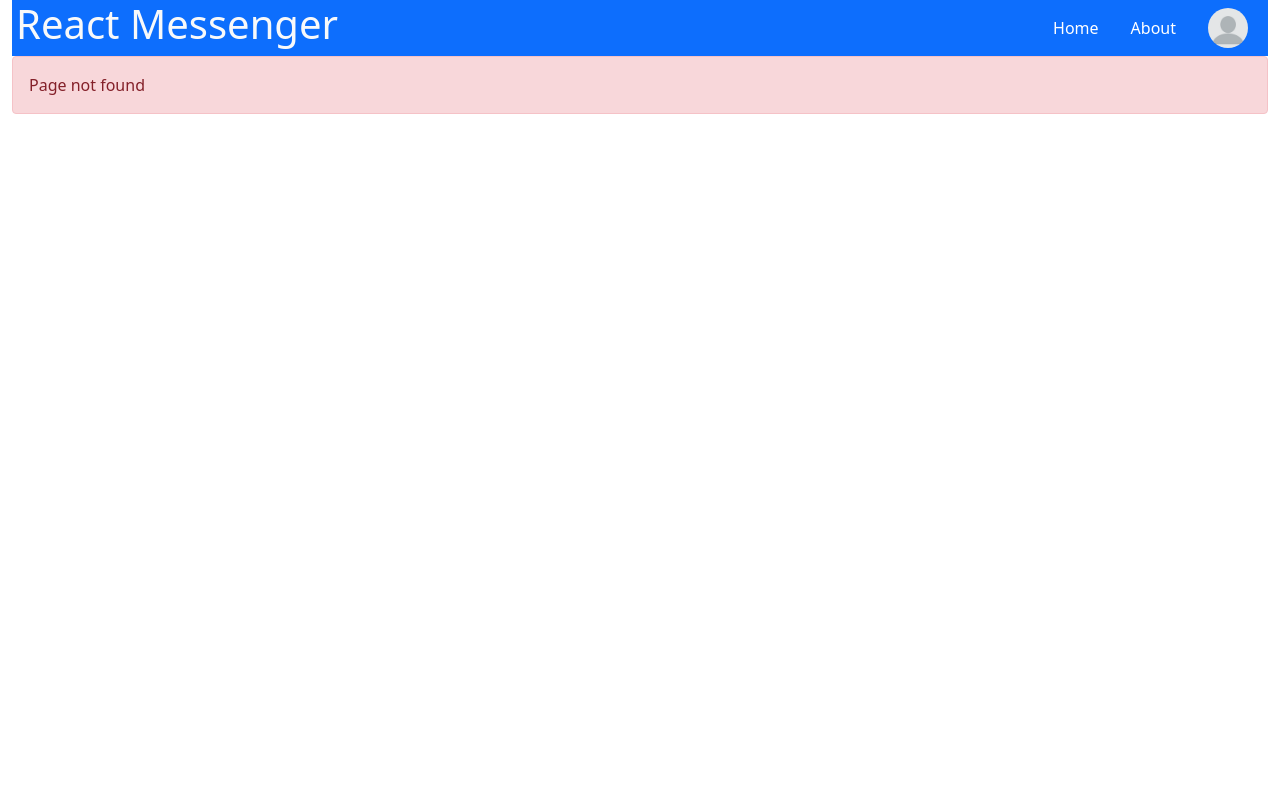
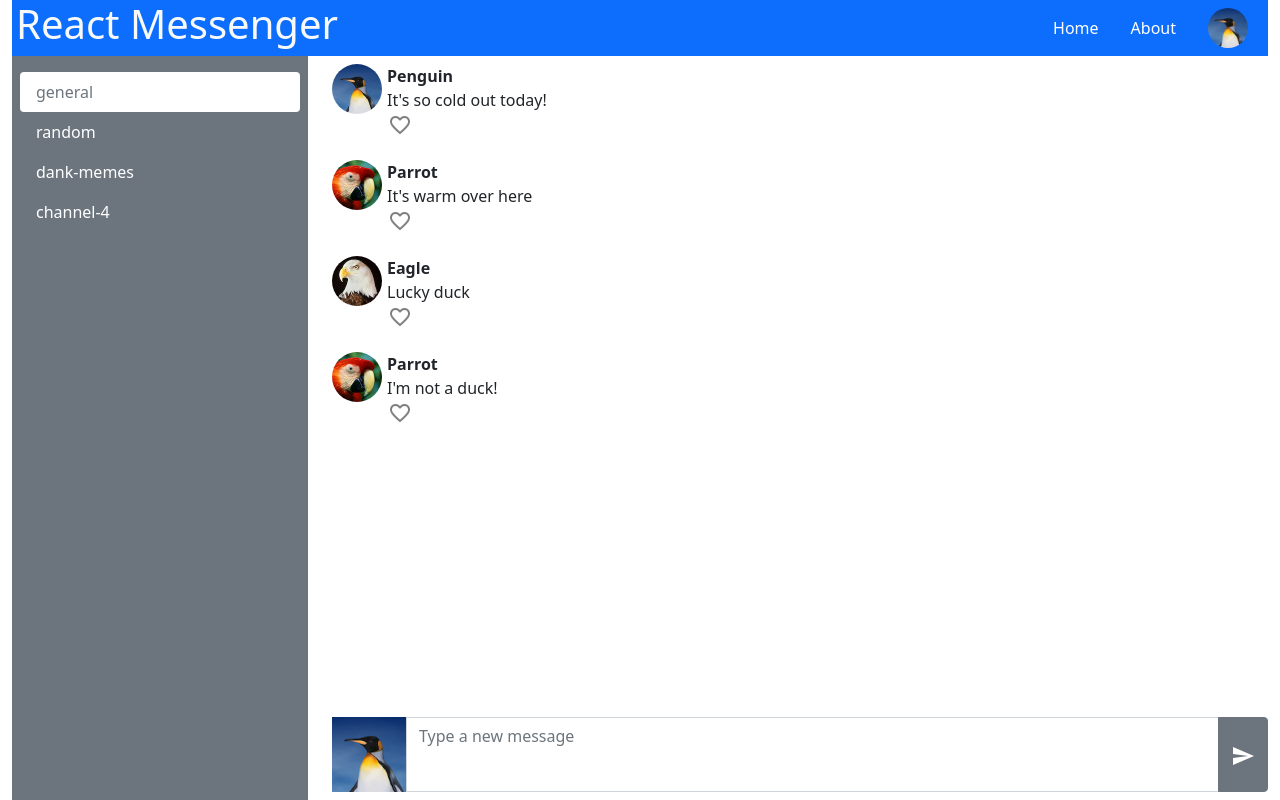
Before and after one commit to harperzhu/demos, a React (Create React App) app in the folder react-chat/: page /chat/general in a window 1280 px wide. Before the commit this address had no page. Built offline with nearby package versions, Linux system fonts and the light colour scheme.

Commit message:
Starter for firebase

```diff
--- a/react-chat/package.json
+++ b/react-chat/package.json
@@ -7,6 +7,7 @@
     "@testing-library/react": "^11.2.7",
     "@testing-library/user-event": "^12.8.3",
     "bootstrap": "^5.1.3",
+    "firebase": "^9.5.0",
     "react": "^17.0.2",
     "react-bootstrap": "^2.0.2",
     "react-dom": "^17.0.2",
--- a/react-chat/src/components/App.js
+++ b/react-chat/src/components/App.js
@@ -1,92 +1,50 @@
-import React, { useState } from 'react';
+import React, { useState, useEffect } from 'react';
+
+import NavBar from './HeaderBar';
+import ChatPage from './ChatPage';
+import SignInPage from './SignInPage';
+import * as Static from './StaticPages';
 
 import { Route, Switch } from 'react-router-dom';
 
-import NavBar from './HeaderBar';
-import ChannelNav from './Channels';
-import { ChatPane } from './Chat';
-import ComposeForm from './ComposeForm';
-import SignInPage from './SignInPage';
-import * as Static from './StaticPages';
-
-import CHAT_LOG from '../data/chat_log.json';
-
 export default function App(props) {
   const [currentUser, setCurrentUser] = useState(null);
-  const [messageArray, setMessageArray] = useState(CHAT_LOG) //store prop as state
 
-  const loginUser = (userName) => {
-    if(!userName){
+  //initial login for debugging
+  useEffect(() => {
+    loginUser(1, 'Penguin');
+  }, [])
+
+  const loginUser = (userId, userName) => {
+    if(!userId){
       console.log("logging out");
       setCurrentUser(null);
     } else {
       console.log("logging in", userName);
-      setCurrentUser(userName);
+      setCurrentUser({uid:userId, userName: userName});
     }
   }
-
-  const addMessage = (msgText, msgUser, msgChannel) => {
-    const newMessageObj = {
-      userName: msgUser,
-      userImg: "/img/"+msgUser+".png", //hacky
-      text: msgText,
-      timestamp: Date.now(), //posted now
-      channel: msgChannel
-    }
-    console.log(newMessageObj);
-    const newMessageArray = [...messageArray, newMessageObj]; //spread to copy!
-    setMessageArray(newMessageArray);
-  }
-
-  //get it from the chat log itself?
-  const CHANNEL_LIST = [
-    'general',
-    'social',
-    'random',
-    'dank-memes',
-    'channel-4'
-  ]
 
   return (
     <div className="container-fluid d-flex flex-column" >
       <NavBar user={currentUser} loginFunction={loginUser} />
-
       <Switch>
-        <Route path="/channel/:channelName">
-        {/* channels and chat */}
-        {/* <Route exact path="/"> */}
-          <div className="row flex-grow-1">
-            <div className="col-3">
-              <ChannelNav channelList={CHANNEL_LIST} />
-            </div>
-            <div className="col-9 d-flex flex-column chat-column">
-                <div className="chat-pane">
-                <ChatPane currentUser={currentUser} messageHistory={messageArray} />
-                </div>
-                <ComposeForm user={currentUser} whatToDoOnSubmit={addMessage} />
-            </div>
-          </div>
-        </Route>
-
-        {/* If url starts with /welcome */}
         <Route exact path="/">
           <Static.WelcomePage user={currentUser} />
         </Route>
-
         <Route path="/signin">
           <SignInPage user={currentUser} loginFunction={loginUser} />
         </Route>
-
         <Route path="/about">
           <Static.AboutPage />
         </Route>
-
-        <Route path="/">
-          {/* wrong url page */}
+        <Route path="/chat/:channelName?"> {/* param is optional */}
+          <ChatPage user={currentUser} />
+        </Route>
+        <Route>
           <Static.ErrorPage />
         </Route>
       </Switch>
-
     </div>
   );
 }
--- a/react-chat/src/components/Channels.js
+++ b/react-chat/src/components/Channels.js
@@ -1,5 +1,4 @@
-
-import { NavLink } from 'react-router-dom'
+import { NavLink } from 'react-router-dom';
 
 export default function ChannelNav({ channelList }) {
   //const channelList = props.channelList;
@@ -7,7 +6,7 @@ export default function ChannelNav({ channelList }) {
   const channelListItems = channelList.map((channelName) => {
     return (
       <li className="nav-item" key={channelName}>
-        <NavLink className="nav-link" to={"/channel/"+channelName}>{channelName}</NavLink>
+        <NavLink to={"/chat/"+channelName} className="nav-link">{channelName}</NavLink>
       </li>
     )
   })
--- /dev/null
+++ b/react-chat/src/components/ChatPage.js
@@ -0,0 +1,57 @@
+import React, { useState } from 'react';
+import {useParams} from 'react-router-dom';
+
+import ChannelNav from './Channels';
+import { MessagePane } from './Messages';
+import ComposeForm from './ComposeForm';
+
+import CHAT_LOG from '../data/chat_log.json';
+
+//get it from the chat log itself?
+const CHANNEL_LIST = [
+  'general',
+  'random',
+  'dank-memes',
+  'channel-4'
+]
+
+export default function ChatPage(props) {
+  const [messageArray, setMessageArray] = useState(CHAT_LOG) //store prop as state
+  const urlParams = useParams();
+
+  const addMessage = (msgText, msgUser, msgChannel) => {
+    const newMessageObj = {
+      userId: msgUser.uid,
+      userName: msgUser.username,
+      userImg: "/img/"+msgUser.userName+".png", //hacky
+      text: msgText,
+      timestamp: Date.now(), //posted now
+      channel: msgChannel
+    }
+    const newMessageArray = [...messageArray, newMessageObj]; //spread to copy!
+    setMessageArray(newMessageArray);
+  }
+
+
+  /* show the content */
+  return (
+    <div className = "row flex-grow-1">
+      <div className="col-3">
+        <ChannelNav channelList={CHANNEL_LIST} />
+      </div>
+      <div className="col-9 d-flex flex-column chat-column">
+        {urlParams.channelName &&
+        <>
+          <div className="chat-pane">
+          <MessagePane currentUser={props.user} messageHistory={messageArray} />
+          </div>
+          <ComposeForm user={props.user} whatToDoOnSubmit={addMessage} />
+        </>
+        }
+        {!urlParams.channelName &&
+          <p>Pick a channel to view.</p>
+        }
+        </div>
+    </div >
+  )
+}
--- a/react-chat/src/components/ComposeForm.js
+++ b/react-chat/src/components/ComposeForm.js
@@ -19,7 +19,7 @@ export default function ComposeForm(props) {
   return (
 		<form className="my-2">
 			<div className="input-group">
-        {props.user && <img src={'img/'+props.user+'.png'} alt={props.user + " avatar"} /> }
+        {props.user && <img src={'/img/'+props.user.userName+'.png'} alt={props.user.userName + " avatar"} /> }
 				<textarea
           className="form-control" rows="2" placeholder="Type a new message"
           value={textValue}
--- a/react-chat/src/components/HeaderBar.js
+++ b/react-chat/src/components/HeaderBar.js
@@ -1,14 +1,12 @@
 import React from 'react';
 // import Dropdown from 'react-bootstrap/Dropdown';
 
-import { Link, NavLink } from 'react-router-dom';
+import { Link, NavLink } from 'react-router-dom'
 
 //headerbar component
 export default function NavBar(props) {
 
-  // const handleClick = (event) => {
-  //   props.loginFunction(null);
-  // }
+  const userName = props.user ? props.user.userName : null;
 
   return (
     <header className="container-fluid text-light bg-primary px-1 d-flex justify-content-between">
@@ -23,7 +21,7 @@ export default function NavBar(props) {
         </li>
         <li className="nav-item">
           <Link to="/signin" className="nav-link">
-            <img src={'/img/' + props.user + '.png'} alt={props.user + " avatar"} />
+            <img src={'/img/' + userName + '.png'} alt={userName + " avatar"} />
           </Link>
           {/* <span class="nav-link">
             <img src={'img/' + props.user + '.png'} alt={props.user + " avatar"} onClick={handleClick} />
--- a/react-chat/src/components/Chat.js
+++ b/react-chat/src/components/Messages.js
@@ -1,15 +1,14 @@
 import React, { useState } from 'react';
 
-import { useParams } from 'react-router-dom';
+import { useParams } from 'react-router-dom'
 
-export function ChatPane({ currentUser, messageHistory }) { //destructure props
+export function MessagePane({ currentUser, messageHistory }) { //destructure props
+  const urlParams = useParams();
 
-  const urlParams = useParams(); //get variables from the URL
-  console.log(urlParams);
-
+  //messages that are in THIS channel
   const channelMessages = messageHistory.filter((aMessageObj) => {
-    return aMessageObj.channel === urlParams.channelName; //if in this channel
-  })
+    return aMessageObj.channel === urlParams.channelName //replace this string
+  });
 
   const messageComponentArray = channelMessages.map((aMessageObj) => {
     const theElem = <Message fromCurrentUser={aMessageObj.userName === currentUser} messageData={aMessageObj} key={aMessageObj.timestamp} />
@@ -73,15 +72,15 @@ function Message(props) {
 }
 
 //convience class
-function NewMessageDivider() {
-  return (
-    <div className="position-relative">
-      <hr className="border border-danger" />
-      <span
-        className="position-absolute top-0 start-50 translate-middle badge rounded-pill bg-danger"
-        aria-label="New messages below">
-          New
-      </span>
-    </div>
-  )
-}
+// function NewMessageDivider() {
+//   return (
+//     <div className="position-relative">
+//       <hr className="border border-danger" />
+//       <span
+//         className="position-absolute top-0 start-50 translate-middle badge rounded-pill bg-danger"
+//         aria-label="New messages below">
+//           New
+//       </span>
+//     </div>
+//   )
+// }
--- a/react-chat/src/components/SignInPage.js
+++ b/react-chat/src/components/SignInPage.js
@@ -4,10 +4,13 @@ import Dropdown from 'react-bootstrap/Dropdown';
 const USERS = [null, "Penguin", "Parrot", "Zebra"]
 
 export default function SignInPage(props) {
+  const userName = props.user ? props.user.userName : null; //current userName
 
   const handleClick = (event) => {
     //do the login!
-    props.loginFunction(event.currentTarget.name);
+    const userName = event.currentTarget.name;
+    const userId = USERS.indexOf(userName)
+    props.loginFunction(userId, userName);
   }
 
   //convenience
@@ -25,7 +28,7 @@ export default function SignInPage(props) {
         <p className="lead">Pick a user:</p>
         <Dropdown>
           <Dropdown.Toggle variant="light">
-            <img src={'img/' + props.user + '.png'} alt={props.user + " avatar"} />
+            <img src={'img/' + userName + '.png'} alt={userName + " avatar"} />
           </Dropdown.Toggle>
           <Dropdown.Menu>
             {userButtons}
--- a/react-chat/src/components/StaticPages.js
+++ b/react-chat/src/components/StaticPages.js
@@ -1,11 +1,12 @@
 import React from 'react';
 
-import { Redirect } from 'react-router-dom';
+import { Link, Redirect } from 'react-router-dom';
 
 export function WelcomePage(props) {
 
   if(props.user){ //if signed in
-    return <Redirect to="/channel/general" />
+    //instead of showing this, go to the chat page
+    return <Redirect to="/chat/general" />
   }
 
   return (
@@ -13,7 +14,7 @@ export function WelcomePage(props) {
       <div className="container card-body">
         <h2>Welcome to React Messenger!</h2>
         <p>The latest and greatest messaging app</p>
-        <p><a href="/signin">Sign in to get started!</a></p>
+        <p><Link to="/signin">Sign in to get started!</Link></p>
       </div>
     </div>
   );
--- a/react-chat/src/index.js
+++ b/react-chat/src/index.js
@@ -1,7 +1,5 @@
 import React from 'react';
 import ReactDOM from 'react-dom';
-
-import { BrowserRouter } from 'react-router-dom';
 
 //import bootstrap
 import 'bootstrap/dist/css/bootstrap.css';
@@ -9,4 +7,6 @@ import './index.css';
 
 import App from './components/App';
 
+import { BrowserRouter } from 'react-router-dom';
+
 ReactDOM.render(<BrowserRouter><App /></BrowserRouter>, document.getElementById('root'));
```
Also changed, not shown: 1 other file (tests, documents, lock files or other folders).
